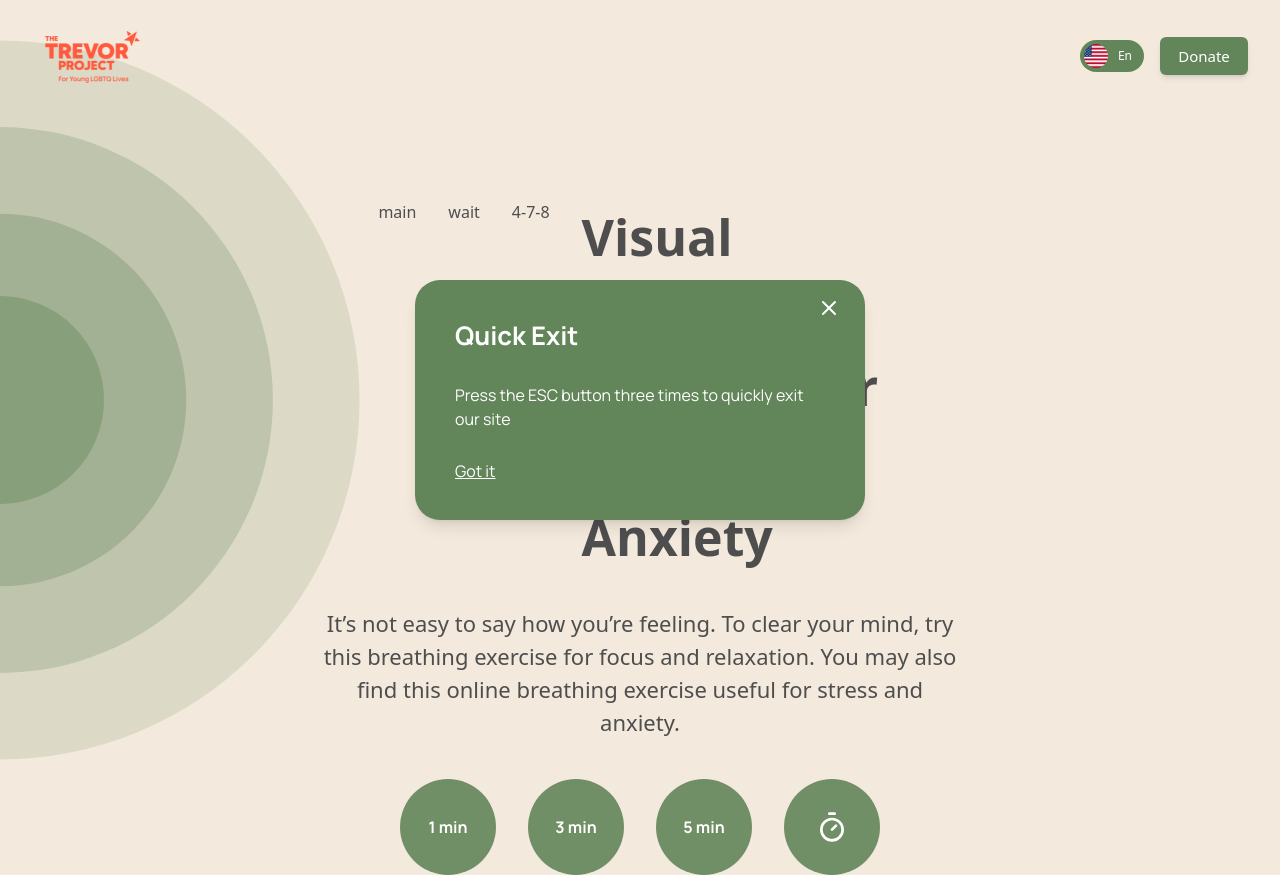
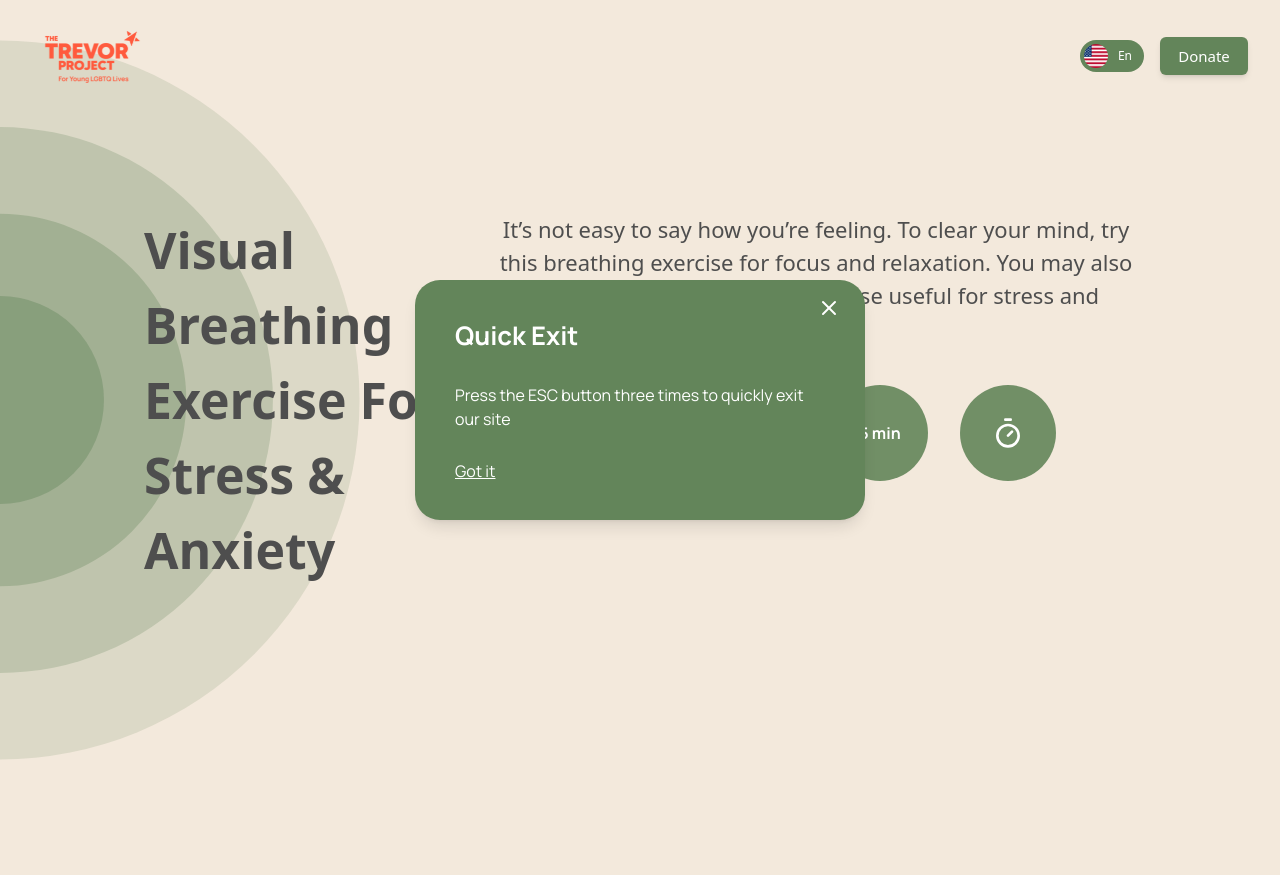
Before and after one commit to trevorproject/rainbow-relax, a React (Vite) app: page / in a window 1280 px wide. After the commit the page ends 800 px from the top, so only its background shows below. Built offline with nearby package versions, Linux system fonts and the light colour scheme.

Commit message:
comments-solved

```diff
--- a/src/components/WelcomePage.tsx
+++ b/src/components/WelcomePage.tsx
@@ -1,21 +1,10 @@
-import { useContext } from "react";
 import { useTranslation } from "react-i18next";
-import { MainAnimationContext } from "../context/MainAnimationContext";
 import QuickStartPreset from "./QuickStartPreset";
 
 const WelcomePage = () => {
   const { t } = useTranslation();
-  const ani = useContext(MainAnimationContext);
   return (
     <div className="flex flex-wrap justify-center items-start max-w-[70rem] max-h-[50vh] gap-6 px-4 md:gap-[2rem] md:px-8">
-      <button
-        className="mb-4 btn btn-primary"
-        onClick={() => ani.changeAnimation("main")}
-      >
-        main
-      </button>
-      <button onClick={() => ani.changeAnimation("wait")}>wait</button>
-      <button onClick={() => ani.changeAnimation("4-7-8")}>4-7-8</button>
       <div className="flex max-w-[20rem] items-start">
         <h2 className="font-bold text-[#4E4E4E] text-[30px] sm:text-[35px] md:text-[40px] lg:text-[50px] text-[--font-global] text-center md:text-left">
           {t("title-text")}
@@ -26,7 +15,11 @@ const WelcomePage = () => {
         <p className="text-[#4E4E4E] text-[14px] sm:text-[18px] md:text-[20px] lg:text-[22px] text-center text-[--font-global] ">
           {t("main-message")}
         </p>
-        <QuickStartPreset onClick={(cycles)=>{console.log(cycles)}}/>
+        <QuickStartPreset
+          onClick={(cycles) => {
+            console.log(cycles);
+          }}
+        />
       </div>
     </div>
   );
```
